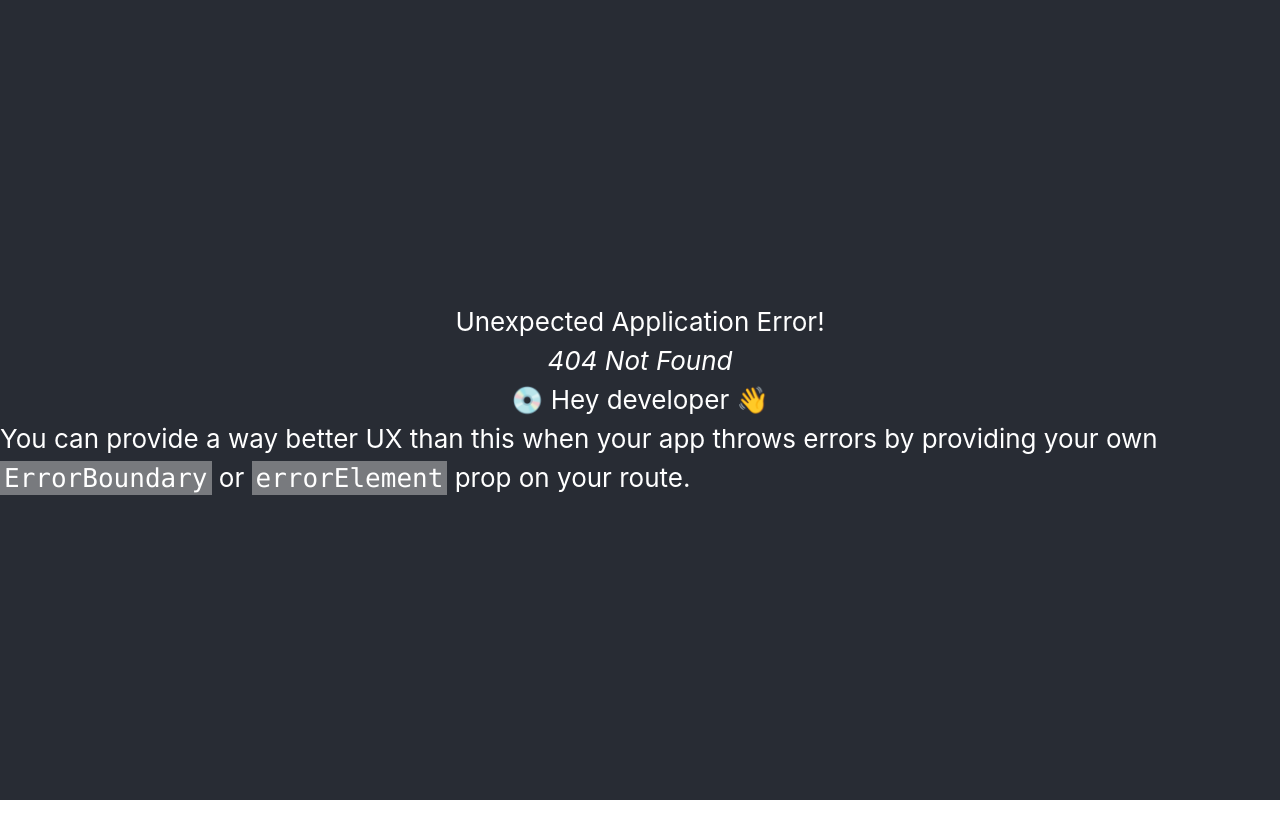
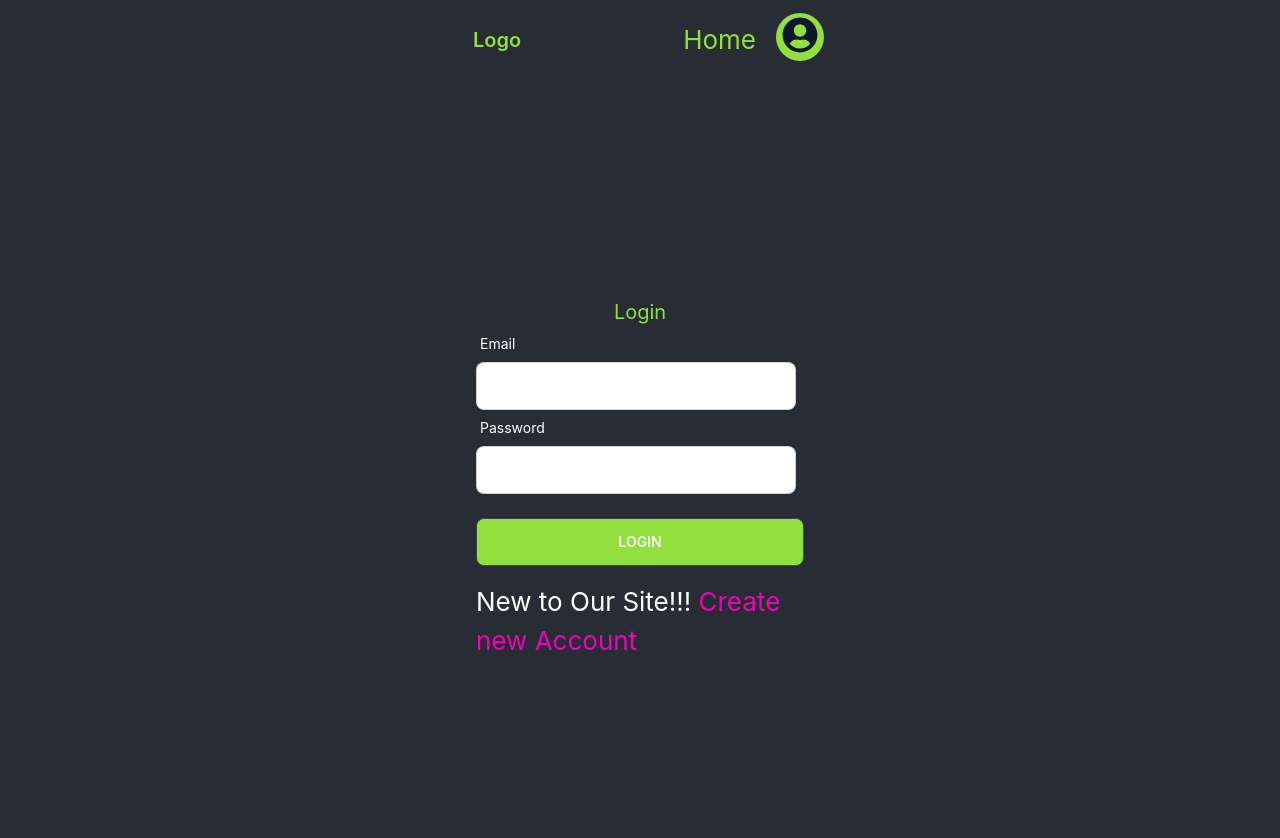
Before and after one commit to hamzayusuf1/workout-app, a React (Create React App) app in the folder client/: page /Login in a window 1280 px wide. Before the commit this address had no page. Shown: the top 838 px of the page. Before the commit the page ends 800 px from the top, so only its background shows below. Built offline with nearby package versions, Linux system fonts and the light colour scheme.

Commit message:
creating the signin page

```diff
--- a/client/src/Components/Banner/Banner.js
+++ b/client/src/Components/Banner/Banner.js
@@ -22,8 +22,7 @@ const Banner = () => {
             <span className="text-workout-primary">Fit</span>{" "}
           </h1>
           <p className="text-xl mb-12 w-66 text-center mx-auto">
-            Lorem ipsum dolor sit amet, consectetur adipiscing elit. Nam viverra
-            euismod odio, gravida pellentesque urna varius vitae.
+            The only site you need to achieve your dream physique
           </p>
           {/* <a href="#" className="bg-workout-primary text-workout-secondary py-4 px-12 rounded-full hover:bg-indigo-600">Demo</a> */}
         </div>
--- /dev/null
+++ b/client/src/Components/SignIn/SignIn.js
@@ -0,0 +1,57 @@
+import React from "react";
+import { Link } from "react-router-dom";
+
+const SignIn = () => {
+  const handleLogin = (event) => {
+    event.preventDefault();
+  };
+  return (
+    <div className="h-[800px] flex justify-center items-center">
+      <div className="w-96 p-7">
+        <h2 className="text-xl text-center text-workout-primary">Login</h2>
+        <form onSubmit={handleLogin}>
+          <div className="form-control w-full max-w-xs">
+            <label className="label">
+              {" "}
+              <span className="label-text" style={{ color: "white" }}>
+                Email
+              </span>
+            </label>
+            <input
+              type="text"
+              className="input input-bordered w-full max-w-xs"
+              style={{ color: "black" }}
+            />
+          </div>
+          <div className="form-control w-full max-w-xs">
+            <label className="label">
+              {" "}
+              <span className="label-text" style={{ color: "white" }}>
+                Password
+              </span>
+            </label>
+            <input
+              type="password"
+              style={{ color: "black" }}
+              className="input input-bordered w-full max-w-xs"
+            />
+          </div>
+          <input
+            className="btn bg-workout-primary text-neutral-50 w-full mt-6"
+            value="Login"
+            type="submit"
+          />
+          <div></div>
+        </form>
+        <p style={{ color: "white" }} className="mt-4">
+          New to Our Site!!!{" "}
+          <Link className="text-secondary" to="/Register">
+            Create new Account
+          </Link>
+        </p>
+      </div>
+    </div>
+  );
+};
+
+export default SignIn;
--- a/client/src/Layout/Routes.js
+++ b/client/src/Layout/Routes.js
@@ -3,6 +3,7 @@ import { createBrowserRouter } from "react-router-dom";
 import Home from "../Pages/Home/Home";
 import Main from "../Pages/Main/Main";
 import PostDetails from "../Components/PostDetails/PostDetails";
+import SignIn from "../Components/SignIn/SignIn";
 
 const router = createBrowserRouter([
   {
@@ -17,6 +18,11 @@ const router = createBrowserRouter([
         path: "/postDetails/:id",
         element: <PostDetails></PostDetails>,
       },
+
+      {
+        path: "/Login",
+        element: <SignIn></SignIn>,
+      },
     ],
   },
 ]);
```
